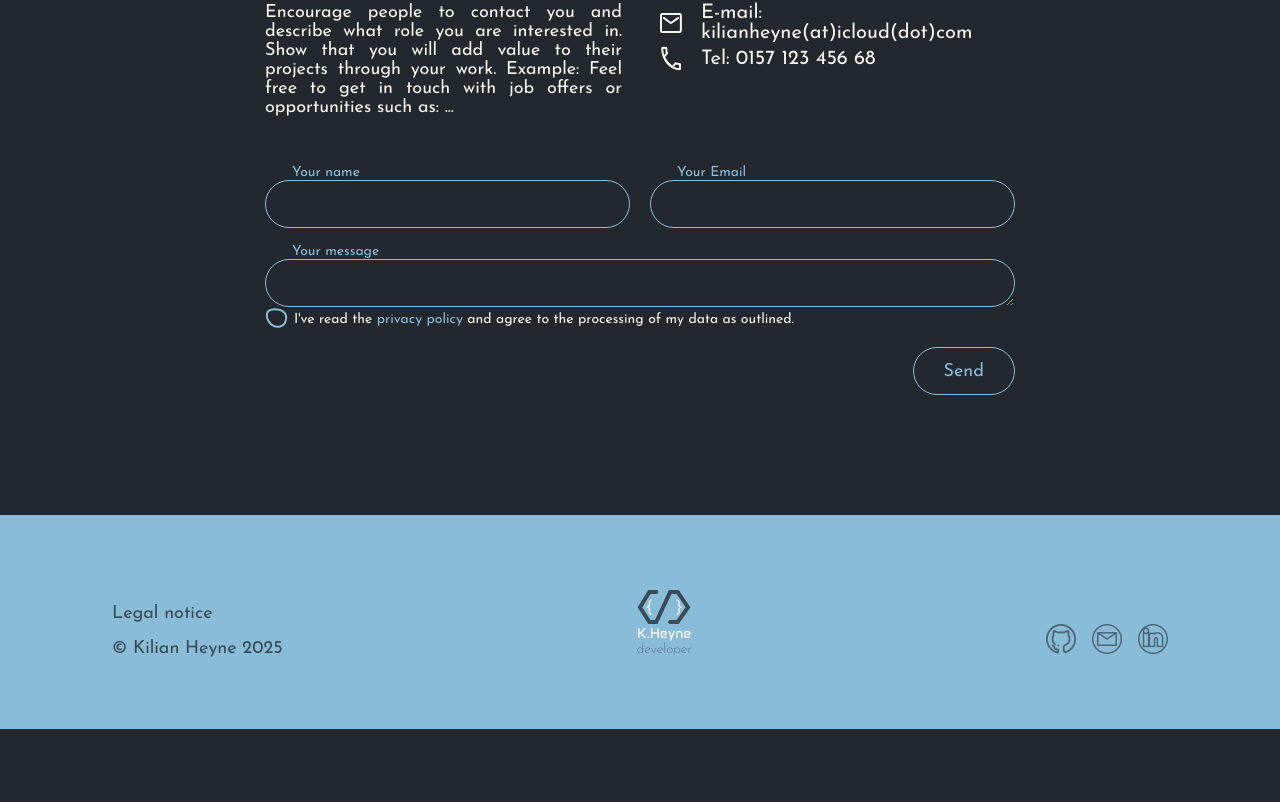
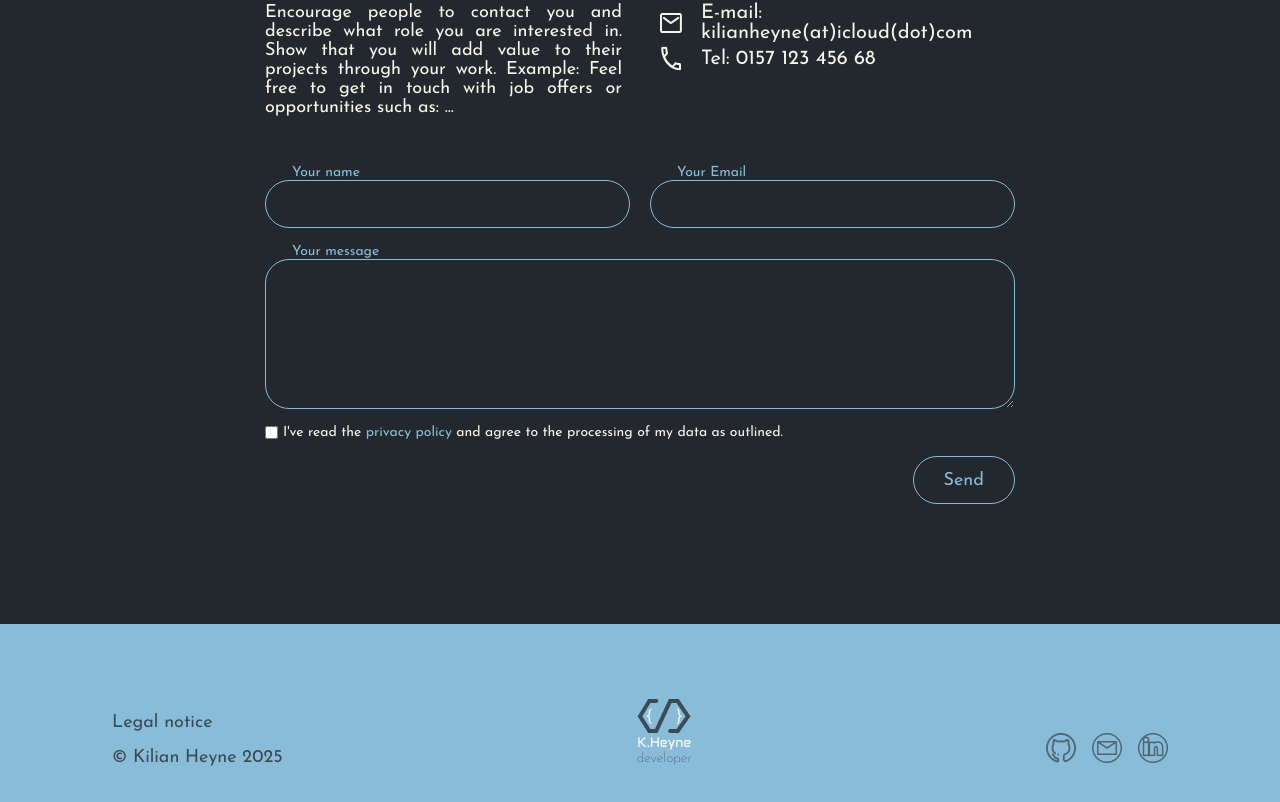
Before and after one commit to kilianheyne/portfolio, an Angular app: page / in a window 1280 px wide. Shown: the part 3738-4540 px from the top of the page. Before the commit the page ends 4467 px from the top, so only its background shows below. Built offline with nearby package versions, Linux system fonts and the light colour scheme.

Commit message:
first iteration of new contact form with requirements before being able to send

```diff
--- a/src/app/app.component.html
+++ b/src/app/app.component.html
@@ -4,6 +4,6 @@
 <app-my-skills id="my-skills"></app-my-skills>
 <app-my-projects id="my-projects"></app-my-projects>
 <app-mate-refs id="mate-refs"></app-mate-refs>
-<app-contact-me id="contanct-me"></app-contact-me>
+<app-contact-me id="contact-me"></app-contact-me>
 <app-footer></app-footer>
 <router-outlet />
--- a/src/app/contact-me/contact-me.component.html
+++ b/src/app/contact-me/contact-me.component.html
@@ -25,23 +25,36 @@
         <form (ngSubmit)="onSubmit()">
             <div id="upper-form">
                 <div>
-                    <label for="name">Your name</label>
-                    <input [(ngModel)]="contactData.name" type="text" name="name" id="name" class="btn-style" />
+                    @if(!name.valid && name.touched){
+                        <label class="error-msg" for="name">Your name is required</label>
+                    } @else {
+                        <label for="name">Your name</label>
+                    }
+                    <input #name="ngModel" [(ngModel)]="contactData.name" [ngClass]="{'error-border' : !name.valid && name.touched}" type="text" name="name" id="name" class="btn-style" required/>
                 </div>
                 <div>
-                    <label for="email">Your Email</label>
-                    <input [(ngModel)]="contactData.email" type="email" name="email" id="email" class="btn-style" />
+                    @if(!email.valid && email.touched){
+                        <label class="error-msg" for="email">Your Email is required</label>
+                    } @else {
+                        <label for="email">Your Email</label>
+                    }
+                    <input #email="ngModel" [(ngModel)]="contactData.email" [ngClass]="{'error-border' : !email.valid && email.touched}" type="email" name="email" id="email" class="btn-style" required pattern="[a-zA-Z0-9._%+\-]+@[a-zA-Z0-9.\-]+\.[a-zA-Z]{2,}"/>
                 </div>
             </div>
             <div id="your-msg">
-                <label for="">Your message</label>
-                <textarea [(ngModel)]="contactData.message" minlength="9" name="message" id="message" class="btn-style"></textarea>
+                @if(!message.valid && message.touched){
+                    <label class="error-msg">Your message is required</label>
+                } @else {
+                    <label>Your message</label>
+                }
+                <textarea #message="ngModel" [(ngModel)]="contactData.message" [ngClass]="{'error-border' : !message.valid && message.touched}" minlength="9" name="message" id="message" class="btn-style" required></textarea>
             </div>
             <div id="agreement">
-                <img
+                <!-- <img
                     src="assets/images/contact-me/privacy-policy/unchecked.png"
                     alt=""
-                />
+                /> -->
+                <input type="checkbox" required>
                 <span
                     >I've read the
                     <a href="">privacy policy </a>
--- a/src/app/contact-me/contact-me.component.scss
+++ b/src/app/contact-me/contact-me.component.scss
@@ -48,6 +48,12 @@ form {
         color: $light-blue;
         font-family: 'Josefin Sans';
         padding-left: 27px;
+
+
+    }
+
+    .error-msg {
+        color: #e34d36;
     }
 
     #upper-form {
@@ -71,7 +77,7 @@ form {
         flex-direction: column;
         width: 100%;
 
-        input {
+        textarea {
             min-height: 150px;
             margin-bottom: 16px;
         }
@@ -96,6 +102,10 @@ form {
     }
 }
 
+.error-border {
+    border: solid 1px #e34d36;
+}
+
 #btn {
     display: flex;
     width: 100%;
--- a/src/app/contact-me/contact-me.component.ts
+++ b/src/app/contact-me/contact-me.component.ts
@@ -1,9 +1,10 @@
+import { CommonModule } from '@angular/common';
 import { Component } from '@angular/core';
 import { FormsModule } from '@angular/forms';
 
 @Component({
   selector: 'app-contact-me',
-  imports: [FormsModule],
+  imports: [FormsModule, CommonModule],
   templateUrl: './contact-me.component.html',
   styleUrl: './contact-me.component.scss'
 })
```
